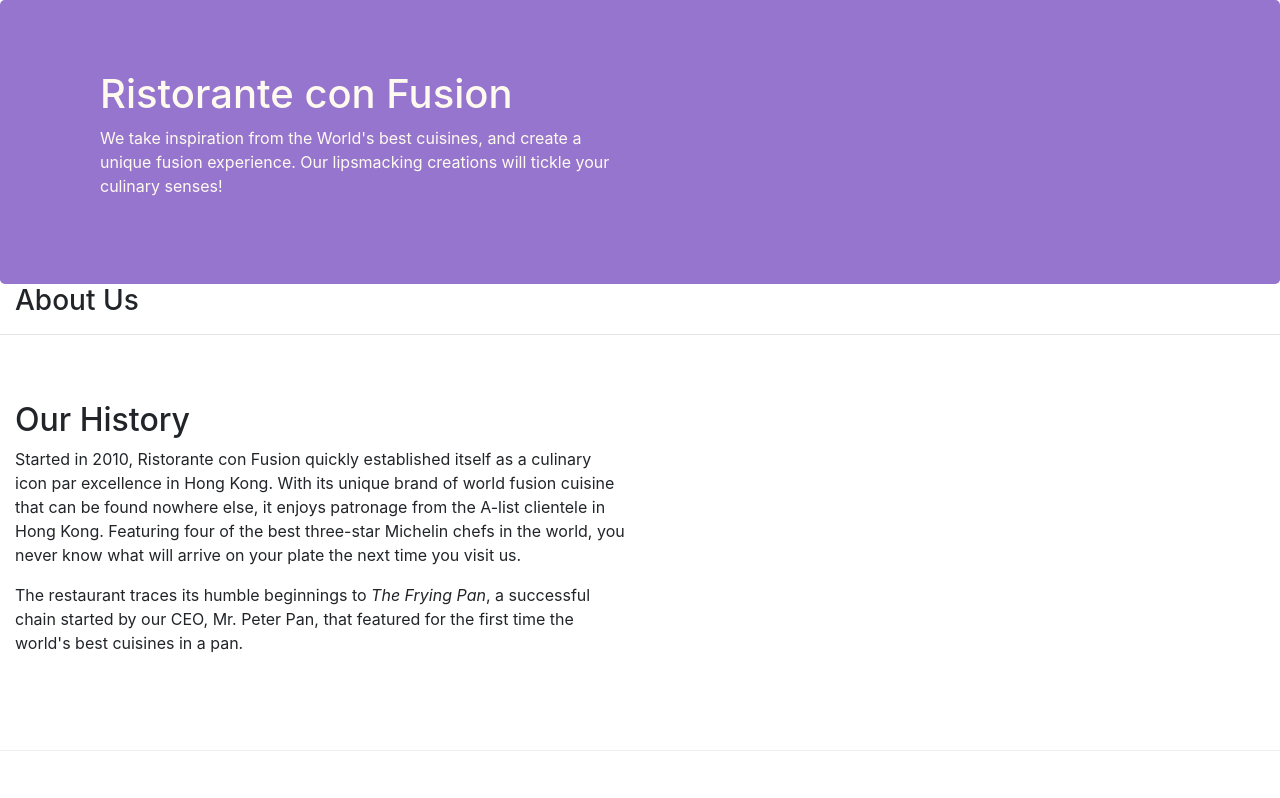
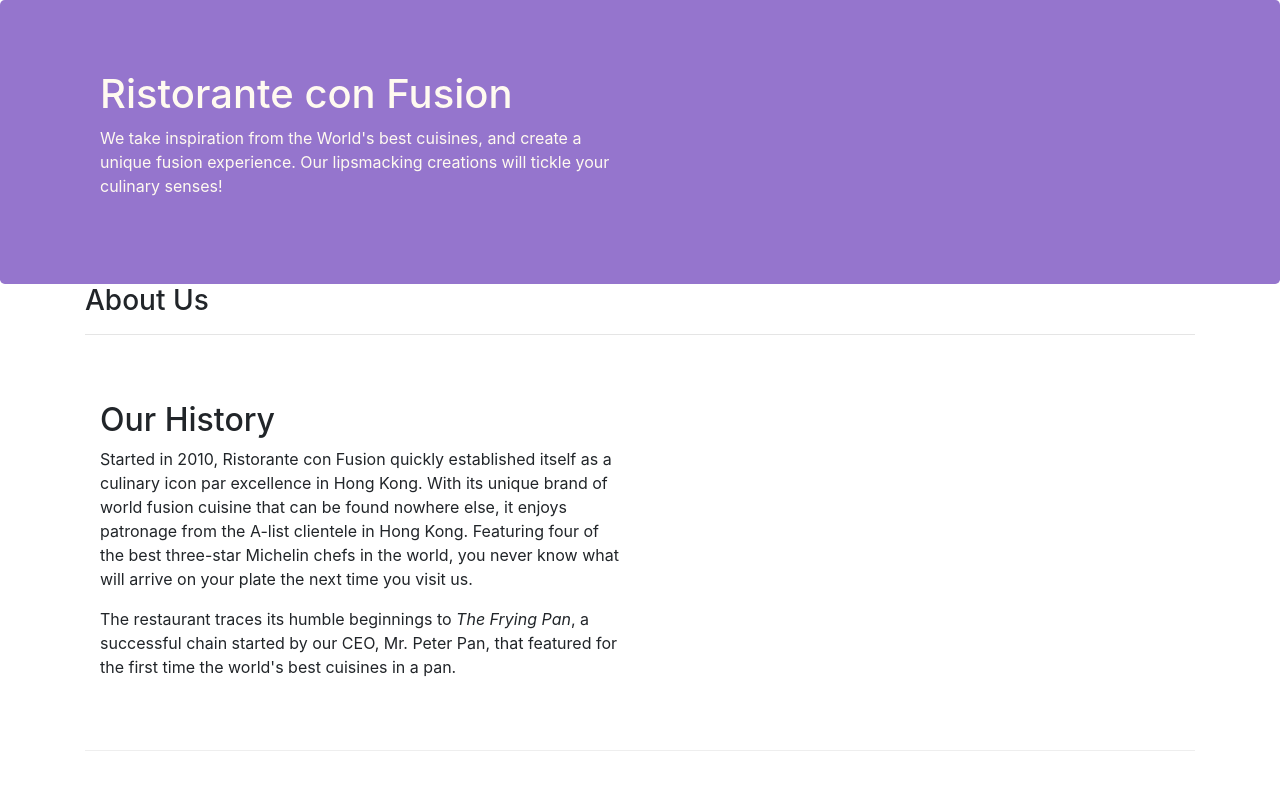
Before and after one commit to toddtlee48/ConBootstrap, a website: page aboutus.html in a window 1280 px wide. Shown: the top 798 px of the page. Drawn offline with nearby package versions, Linux system fonts and the light colour scheme.

Commit message:
1st Assignment Final

```diff
--- a/aboutus.html
+++ b/aboutus.html
@@ -30,10 +30,10 @@
         </div>
     </header>
 
-    <div>
-        <div>
-            <div>
-               <h3 class="col-12">About Us</h3>
+    <div class="container">
+        <div class="row">
+            <div class="col-12">
+               <h3>About Us</h3>
                <hr>
             </div>
         </div>
```
